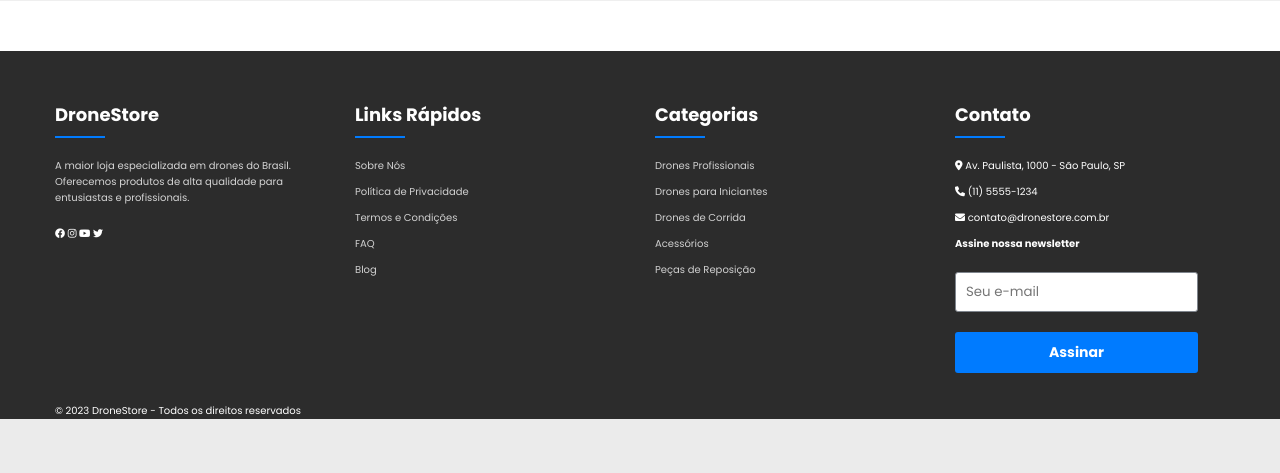
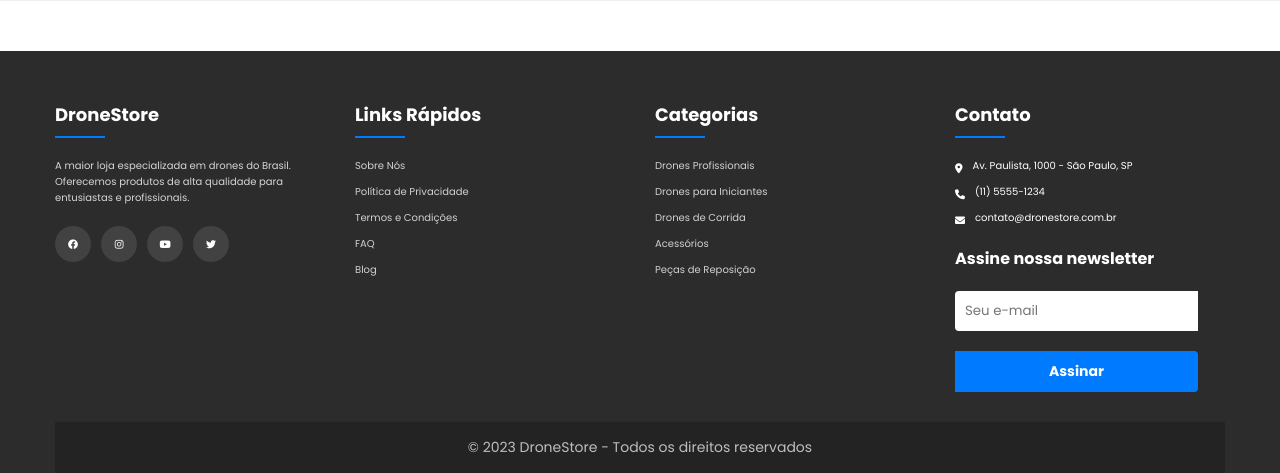
Before and after one commit to victorhvicente/projeto-eccommerce, a PHP site: page /cadastro.html in a window 1280 px wide. Shown: the part 886-1359 px from the top of the page. Before the commit the page ends 1305 px from the top, so only its background shows below. Run offline with PHP 8.4, Linux system fonts and the light colour scheme.

Commit message:
Atualizando cadastro.css
Adicionando css das redes sociais.

```diff
--- a/css/cadastro.css
+++ b/css/cadastro.css
@@ -248,3 +248,142 @@ footer {
 .footer-column ul li a:hover {
   color: var(--light-color);
 }
+
+.social-icons {
+  display: flex;
+  gap: 10px;
+}
+
+.social-icons a {
+  width: 36px;
+  height: 36px;
+  background-color: rgba(255, 255, 255, 0.1);
+  border-radius: 50%;
+  display: flex;
+  align-items: center;
+  justify-content: center;
+  transition: background-color 0.3s;
+}
+
+.social-icons a:hover {
+  background-color: var(--primary-color);
+}
+
+.contact-info li {
+  display: flex;
+  align-items: flex-start;
+  margin-bottom: 15px;
+}
+
+.contact-info li i {
+  margin-right: 10px;
+  margin-top: 5px;
+}
+
+.footer-column .newsletter {
+  margin-top: 20px;
+}
+
+.footer-column .newsletter h4 {
+  margin-bottom: 10px;
+  font-size: 16px;
+}
+
+.footer-column .newsletter form {
+  display: flex;
+}
+
+.footer-column .newsletter input {
+  flex: 1;
+  padding: 10px;
+  border: none;
+  border-radius: 4px 0 0 4px;
+}
+
+.footer-column .newsletter button {
+  padding: 10px 15px;
+  background-color: var(--primary-color);
+  color: white;
+  border: none;
+  border-radius: 0 4px 4px 0;
+  cursor: pointer;
+  transition: background-color 0.3s;
+}
+
+.footer-column .newsletter button:hover {
+  background-color: #0069d9;
+}
+
+.footer-bottom {
+  background-color: rgba(0, 0, 0, 0.2);
+  padding: 15px 0;
+  text-align: center;
+}
+
+.footer-bottom p {
+  opacity: 0.7;
+  font-size: 14px;
+}
+
+/* Responsividade */
+@media (max-width: 992px) {
+  .footer-columns {
+    grid-template-columns: repeat(2, 1fr);
+  }
+}
+
+@media (max-width: 768px) {
+  header .container {
+    flex-wrap: wrap;
+  }
+
+  nav {
+    order: 3;
+    width: 100%;
+    margin-top: 15px;
+  }
+
+  nav ul {
+    justify-content: center;
+  }
+
+  nav ul li {
+    margin: 0 10px;
+  }
+}
+
+@media (max-width: 576px) {
+  .footer-columns {
+    grid-template-columns: 1fr;
+  }
+
+  .footer-column {
+    text-align: center;
+  }
+
+  .footer-column h3::after {
+    left: 50%;
+    transform: translateX(-50%);
+  }
+
+  .social-icons {
+    justify-content: center;
+  }
+
+  .contact-info li {
+    justify-content: center;
+  }
+
+  .footer-column .newsletter form {
+    flex-direction: column;
+  }
+
+  .footer-column .newsletter input {
+    border-radius: 4px;
+    margin-bottom: 10px;
+  }
+
+  .footer-column .newsletter button {
+    border-radius: 4px;
+  }
+}
```
